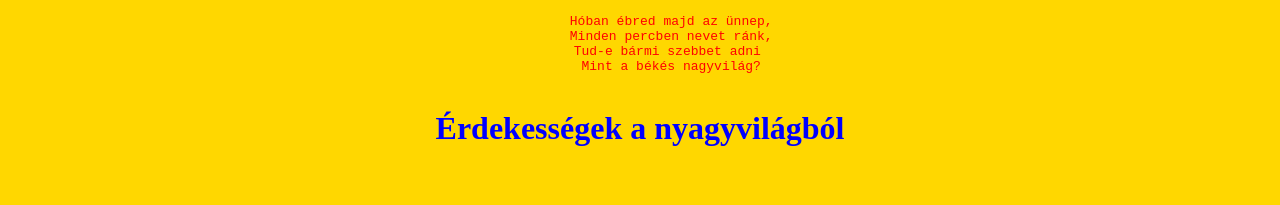
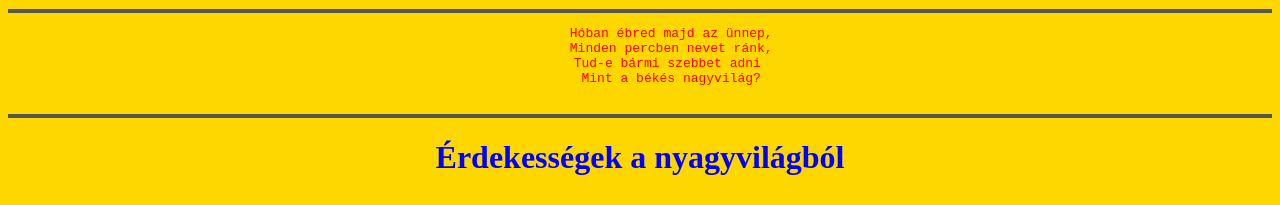
Before and after one commit to F-Balalzs/karacsony, a plain HTML site: page index.html in a window 1280 px wide. Shown: the part 501-706 px from the top of the page. Drawn offline with Linux system fonts and the light colour scheme.

Commit message:
Update index.html

```diff
--- a/index.html
+++ b/index.html
@@ -10,12 +10,14 @@
     <h1 style="background-color: red;">Karácsony</h1>
 <br>
     <img src="https://encrypted-tbn0.gstatic.com/images?q=tbn:ANd9GcQUJfiSkkyZVdHTZYCTVsOtJ-KZ4VaOur11f78I6ErlAd_NmHojE3ScC4cNEeQQKpFGsuU&usqp=CAU" alt="W3Schools.com" width="500" height="400">
+    <hr color=#555555 size=4>
     <pre style="color: red;">
         Hóban ébred majd az ünnep,
         Minden percben nevet ránk,
         Tud-e bármi szebbet adni
         Mint a békés nagyvilág?
     </pre>
+    <hr color=#555555 size=4>
     <h1 style="color: blue;">Érdekességek a nyagyvilágból</h1>
     <br>
     <h1 style="color: green;">Mexikóban</h1>
```
